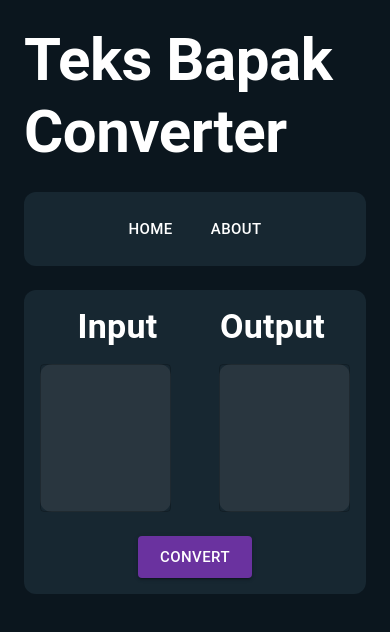
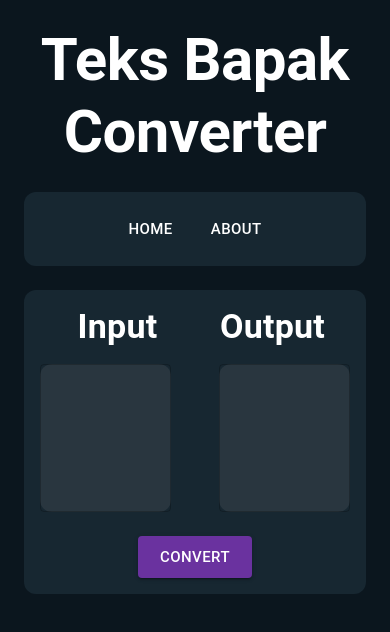
Before and after one commit to fikrisyahid/teks-gaya-converter, a Next.js app: page / in a window 390 px wide. Shown: the top 632 px of the page. Built offline with nearby package versions, Linux system fonts and the light colour scheme.

Commit message:
Change text align to center for mobile device

```diff
--- a/components/Title.tsx
+++ b/components/Title.tsx
@@ -5,7 +5,7 @@ import Grid from "@mui/material/Grid";
 const Title = () => {
   return (
     <Grid container mb={3} justifyContent="center">
-      <Typography variant="h2" fontWeight={700} color="white">
+      <Typography textAlign="center" variant="h2" fontWeight={700} color="white">
         Teks Bapak Converter
       </Typography>
     </Grid>
```
